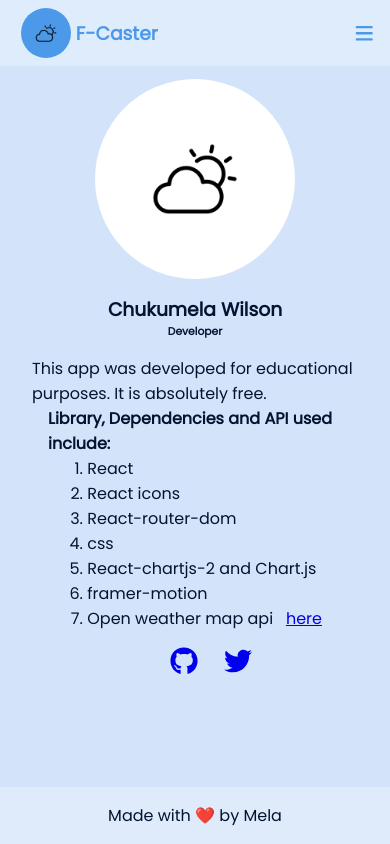
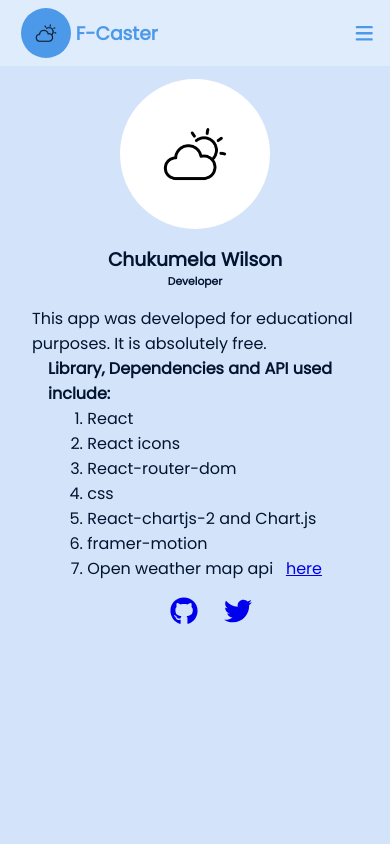
Before and after one commit to Wilmela/weather-check, a React (Create React App) app: page /about in a window 390 px wide. Built offline with nearby package versions, Linux system fonts and the light colour scheme.

Commit message:
Hide footer on small devices

```diff
--- a/src/components/about/About.css
+++ b/src/components/about/About.css
@@ -53,3 +53,12 @@ a {
     width: 70%;
   }
 }
+@media screen and (max-width: 768px) {
+  img {
+  width: 150px;
+  height: 150px;
+
+  border-radius: 50%;
+  background: #fff;
+}
+}
--- a/src/components/chart/Charts.css
+++ b/src/components/chart/Charts.css
@@ -1,6 +1,6 @@
 .app__chart {
   margin: 2rem 3rem;
-  width: 370px;
+  width: 350px;
 }
 
 @media screen and (min-width: 768px) {
--- a/src/components/chart/Charts.jsx
+++ b/src/components/chart/Charts.jsx
@@ -63,7 +63,7 @@ const Charts = ({ title, info }) => {
       transition={{ duration: 0.5 }}
       className="app__chart app__flex-col"
     >
-      <Line data={data} options={options} height={200} width={370} />
+      <Line data={data} options={options} height={200} width={350} />
     </motion.div>
   );
 };
--- a/src/components/footer/Footer.css
+++ b/src/components/footer/Footer.css
@@ -15,3 +15,10 @@
 p{
   color:rgb(16, 60, 119);
 }
+
+@media screen and (max-width : 450px) {
+  .app__footer{
+    display: none;
+  }
+
+}
--- a/src/components/input/Input.css
+++ b/src/components/input/Input.css
@@ -45,3 +45,9 @@ input, .app__input-button{
         width:15%
     }
 }
+@media screen and (max-width : 450px) {
+  .app__input-button{
+    display: none;
+  }
+
+}
--- a/src/pages/locations/LocationDetails.css
+++ b/src/pages/locations/LocationDetails.css
@@ -56,7 +56,7 @@
   margin: 1rem 0rem 1rem 0rem;
   padding: 1rem;
 
-  width: 370px;
+  width: 350px;
 }
 .app__location-charts{
   width: 450px;
```
